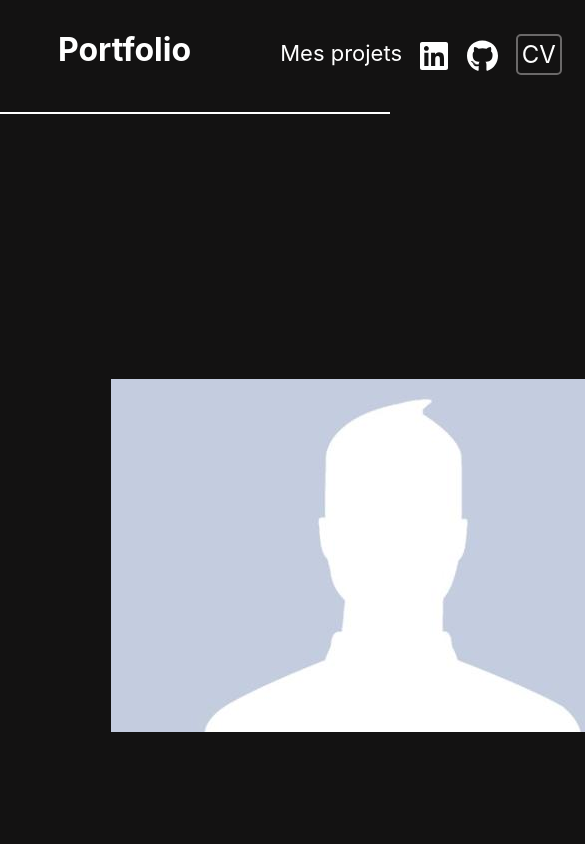
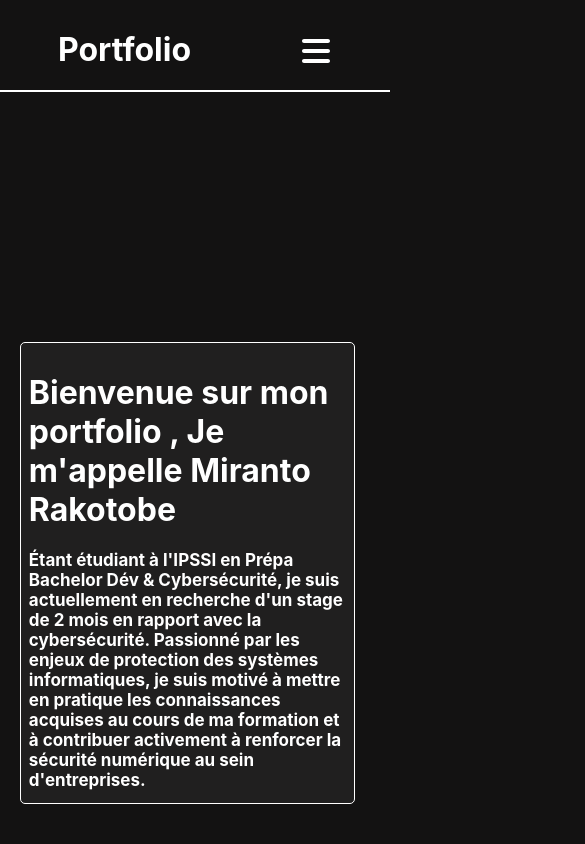
Before and after one commit to mimiranto/MirantoPortfolio, a React (Create React App) app: page / in a window 390 px wide. Shown: the top 844 px of the page, 585 px wide, since content can reach past the window. Built offline with nearby package versions, Linux system fonts and the light colour scheme; the HTML template or start-up script is replaced by a standard one.

Commit message:
responsive

```diff
--- a/package.json
+++ b/package.json
@@ -3,11 +3,14 @@
   "version": "0.1.0",
   "private": true,
   "dependencies": {
+    "@fortawesome/fontawesome-svg-core": "^6.5.1",
     "@fortawesome/free-brands-svg-icons": "^6.5.1",
+    "@fortawesome/free-solid-svg-icons": "^6.5.1",
     "@fortawesome/react-fontawesome": "^0.2.0",
     "@testing-library/jest-dom": "^5.17.0",
     "@testing-library/react": "^13.4.0",
     "@testing-library/user-event": "^13.5.0",
+    "babel-plugin-macros": "^3.1.0",
     "react": "^18.2.0",
     "react-dom": "^18.2.0",
     "react-router-dom": "^6.21.1",
--- a/src/component/header/index.css
+++ b/src/component/header/index.css
@@ -1,3 +1,5 @@
+@import '~@fortawesome/fontawesome-svg-core/styles.css';
+
 .Navbar{
     display: flex;
     justify-content: space-between;
@@ -44,4 +46,47 @@ ul{
 }
 html {
     scroll-behavior: smooth;
-  }
+}
+.tooglebtn{
+    display: none;
+}
+
+@media screen and (max-width:432px){
+    .reseau {
+        position : absolute;
+        background-color: #131212;
+        transform: translateX(-1000px);
+        transition: 1s;
+        bottom: 0;
+        height: 89vh;
+        display: flex;
+        flex-direction: column;
+        justify-content: center;
+    }
+    ul {
+        display: flex;
+        flex-direction: column;
+        justify-content: space-between;
+        align-items: center;
+        height: 30%;
+    }
+    .tooglebtn{
+        display: block;
+        margin-top: 35px;
+        margin-right: 60px;
+    }
+    .tooglebtn .cross{
+        display: none;
+    }
+    .active .reseau {
+        transform: translateX(0px);
+        transition: 1s;
+    }
+    .active .burger{
+        display: none;
+    }
+    .active .cross{
+        display: block;
+    }
+
+}
--- a/src/component/header/index.js
+++ b/src/component/header/index.js
@@ -2,16 +2,26 @@ import './index.css'
 import React from 'react';
 import { Link } from 'react-router-dom';
 import { FontAwesomeIcon } from '@fortawesome/react-fontawesome';
-import { faGithub, faLinkedin } from '@fortawesome/free-brands-svg-icons';
+import { faGithub, faLinkedin,} from '@fortawesome/free-brands-svg-icons';
+import { faBars, faTimes } from '@fortawesome/free-solid-svg-icons';
 
 
 function Header() {
+  const handleToggle = () => {
+    const header = document.querySelector(".Navbar");
+    header.classList.toggle("active");
+  }
+
   return (
     <header className='Navbar'>
       <h1>Portfolio</h1>
+      <div className='tooglebtn' onClick={handleToggle}>
+        <FontAwesomeIcon icon={faBars} size="2xl" className='burger' style={{ color: "#ffffff" }} />
+        <FontAwesomeIcon icon={faTimes} size="2xl" className='cross' style={{ color: "#ffffff" }} />
+      </div>
       <div className='reseau'>
         <ul>
-          <li className='Projet'><a href='#projet'>Mes projets</a></li>
+          <li className='Projet' onClick={handleToggle}><a href='#projet'>Mes projets</a></li>
           <li><a href='https://www.linkedin.com/in/miranto-rakotobe-7492312a4/' target="_blank"><FontAwesomeIcon icon={faLinkedin} size="2xl" style={{ color: "#ffffff" }} /></a></li>
           <li><a href='https://github.com/mimiranto' target="_blank"><FontAwesomeIcon icon={faGithub} size="2xl" style={{ color: "#ffffff" }} /></a></li>
           <li className='CV'><Link to="/ma-nouvelle-page" target='_blank'>CV</Link></li>
--- a/src/component/presentation/index.css
+++ b/src/component/presentation/index.css
@@ -29,3 +29,18 @@
 .textecontainer h3{
     font-size: 14px;
 }
+
+@media screen and (max-width:432px){
+    .container img{
+        display: none;
+    }
+    .textecontainer{
+        width: 90%;
+        margin-left: 20px;
+        margin-top: 100px;
+    }
+    .textecontainer h3{
+        font-size: 17px;
+        margin-bottom: 5px;
+    }
+}
--- a/src/index.css
+++ b/src/index.css
@@ -5,7 +5,7 @@ body {
     sans-serif;
   -webkit-font-smoothing: antialiased;
   -moz-osx-font-smoothing: grayscale;
-  background-color: black;
+  background-color: rgb(0, 0, 0);
   color: white;
 }
 
```
Also changed, not shown: 1 other file (tests, documents, lock files or other folders).
